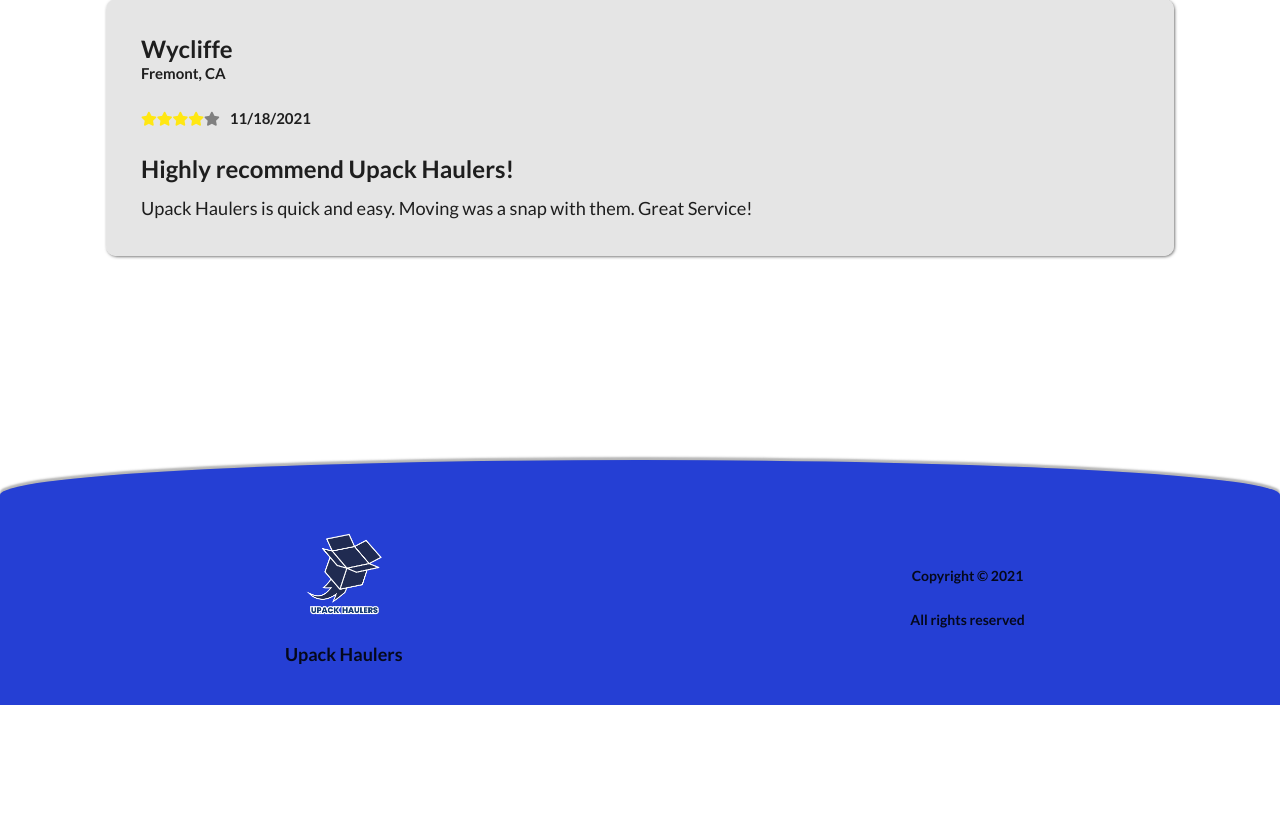
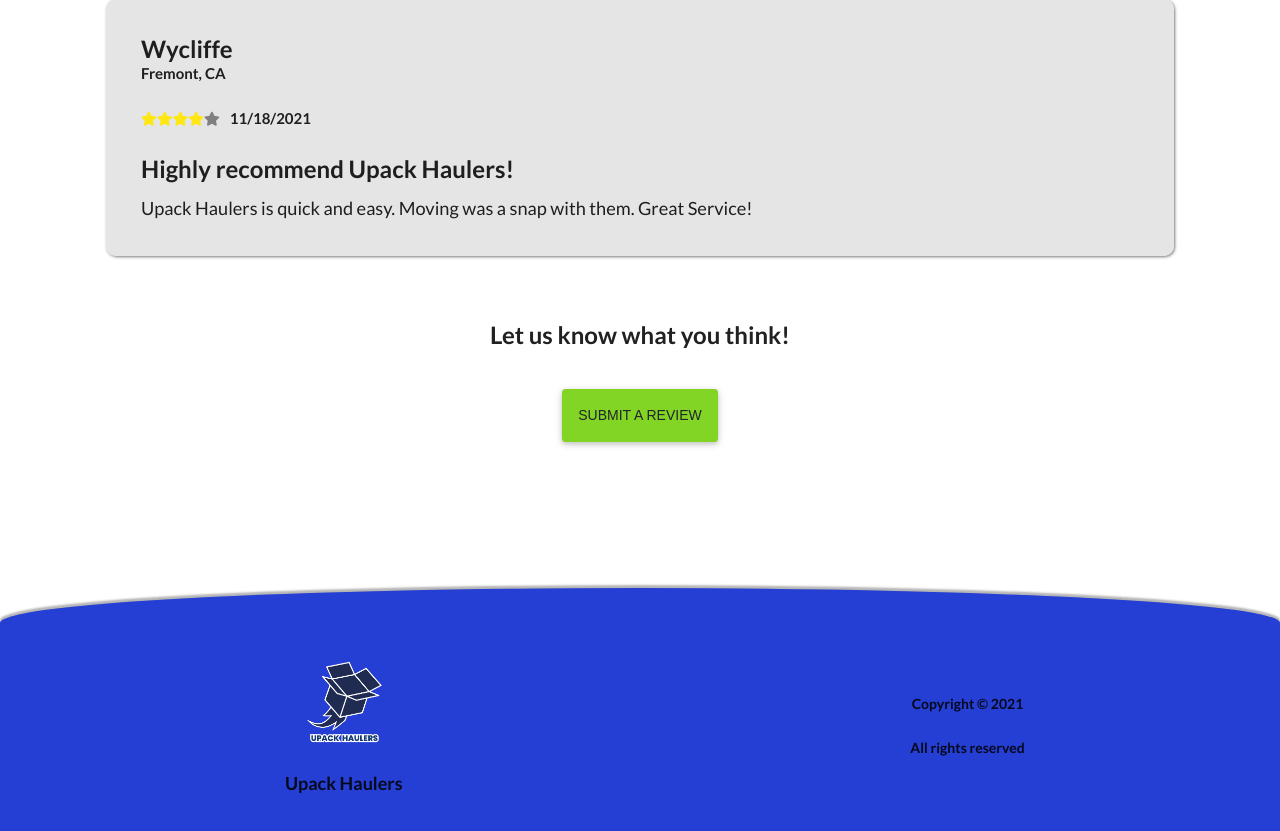
Before and after one commit to jihoshin28/R2M_Express_Site, a React (Create React App) app: page /#/reviews in a window 1280 px wide. Shown: the part 873-1704 px from the top of the page. Before the commit the page ends 1578 px from the top, so only its background shows below. Built offline with nearby package versions, Linux system fonts and the light colour scheme; no server answers.

Commit message:
added submit review link

```diff
--- a/src/components/Review.js
+++ b/src/components/Review.js
@@ -46,10 +46,9 @@
                         </p>
                     </div>
                 </div>
-                {/* <a href="#" class="header-link">Link</a> */}
+
+                {/* <a href="#" class=dfdfdfdfdfdfd"header-link">Link</a> */}
             </div>
-
-
         </div>
     )
 }
--- a/src/pages/Reviews.js
+++ b/src/pages/Reviews.js
@@ -21,6 +21,10 @@
                     <Review name = {"Allen Shin"} city = {'Union City'} state = {'CA'} date = {"11/17/2021"} subject = {"Was great working with Luis."} text = {"The move was really fast and working with Luis, the operator of Upack Haulers was a painless process. Highly recommend!"} rating = {3} />
                     <Review name = {"Wycliffe"} city = {'Fremont'} state = {'CA'} date = {"11/18/2021"} subject = {"Highly recommend Upack Haulers!"} text = {"Upack Haulers is quick and easy. Moving was a snap with them. Great Service!"} rating = {4} />
                 </div>
+                <div>
+                    <h2>Let us know what you think!</h2>
+                    <button style = {{backgroundColor: 'rgb(130, 212, 37)', padding: '15px', marginTop: '25px'}} className = "btn">Submit a Review</button>
+                </div>
             </div>
         )
     }
```
